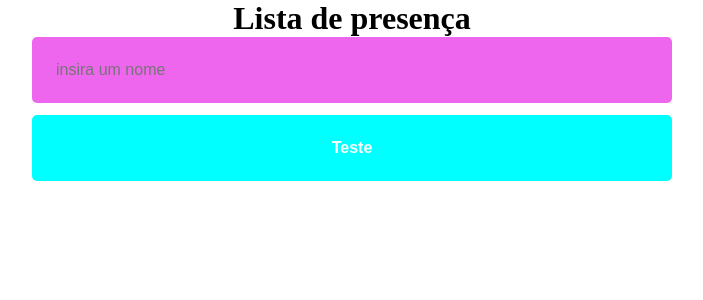
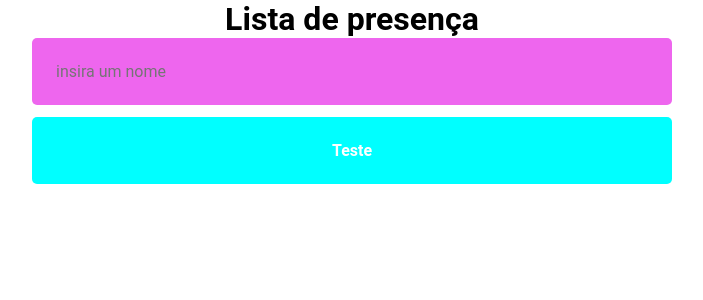
Before and after one commit to ReinaldoARamos/reactapp, a React (Vite) app in the folder reactapp/: page / in a window 1280 px wide. Shown: the top 300 px of the page, without its empty margins (288-991 px from the left). Built offline with nearby package versions, Linux system fonts and the light colour scheme.

Commit message:
adicionando fontes e colocando estilos

```diff
--- a/reactapp/src/styles/global.css
+++ b/reactapp/src/styles/global.css
@@ -4,3 +4,10 @@
     box-sizing: border-box;
 
 }
+
+body, input, button {
+    font-family: 'Roboto', sans-serif;
+    font-size: 16px;
+
+    -webkit-font-smoothing: antialiased;
+}
```
